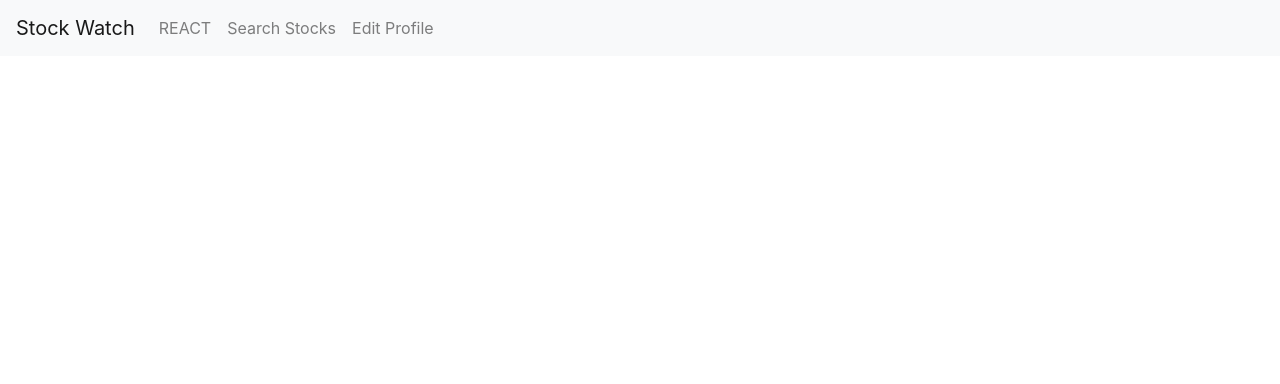
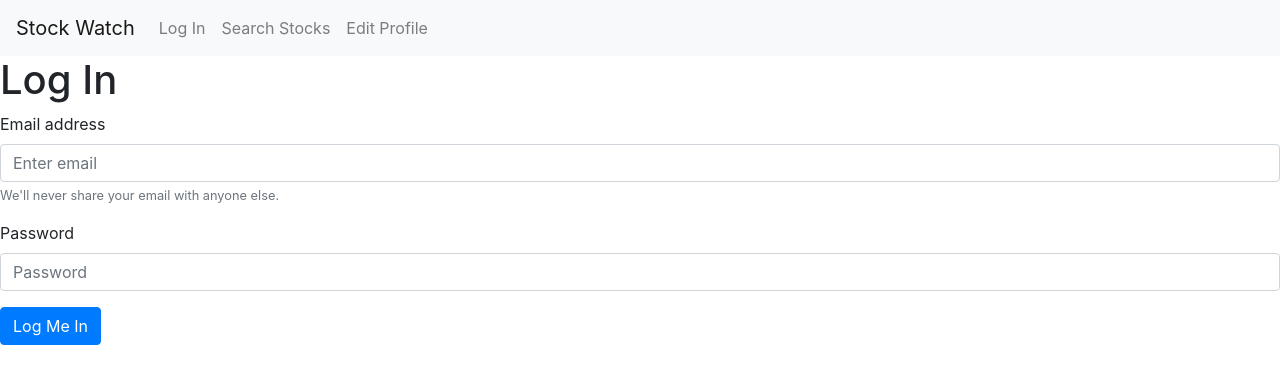
Before and after one commit to dkang003/stock-watch-app, a React (Create React App) app in the folder client/: page /login in a window 1280 px wide. Shown: the top 384 px of the page. Built offline with nearby package versions, Linux system fonts and the light colour scheme.

Commit message:
added login component

```diff
--- a/client/package.json
+++ b/client/package.json
@@ -24,5 +24,6 @@
     "not dead",
     "not ie <= 11",
     "not op_mini all"
-  ]
+  ],
+  "proxy":"http://localhost:3001"
 }
--- a/client/src/App.js
+++ b/client/src/App.js
@@ -1,13 +1,35 @@
 import React, { Component } from 'react';
-import logo from './logo.svg';
 import './App.css';
 import Layout from './components/Layout';
+import httpClient from './utilities/httpClient';
+import { Switch, Route, Redirect } from 'react-router-dom';
+import Landing from './components/Landing';
+import Login from './components/Login';
 
 class App extends Component {
+  state = {
+    currentUser: httpClient.getCurrentUser()
+  }
+
+
+  onAuthSuccess = () => {
+    this.setState({ currentUser: httpClient.getCurrentUser() });
+  }
+
+  logout = () => {
+    httpClient.logout()
+    this.setState({ currentUser: null });
+  }
+
   render() {
-    return (
-      <Layout>
-
+      return (
+      <Layout currentUser={this.state.currentUser}>
+        <Switch>
+          <Route exact path="/" component={ Landing } />
+          <Route exact path="/login" render={(props) => {
+            return <Login {...props} onLoginSuccess={this.onAuthSuccess} />
+          }} />
+        </Switch>
       </Layout>
     );
   }
--- /dev/null
+++ b/client/src/components/Landing/index.js
@@ -0,0 +1,12 @@
+import React from 'react';
+
+export default () => {
+    return(
+    <div className="jumbotron jumbotron-fluid">
+        <div className="container">
+            <h1>Stock Watch</h1>
+            <p>Keep up with all your favorite stocks!</p>
+        </div>
+    </div>
+    )
+};
--- a/client/src/components/Layout/Navbar/index.js
+++ b/client/src/components/Layout/Navbar/index.js
@@ -3,16 +3,16 @@ import { Link } from 'react-router-dom';
 
 export default({ currentUser }) => {
     return(
-        <nav class="navbar navbar-expand-lg navbar-light bg-light">
-            <a class="navbar-brand" href="#">Stock Watch</a>
-            <button class="navbar-toggler" type="button" data-toggle="collapse" data-target="#navbarNavAltMarkup" aria-controls="navbarNavAltMarkup" aria-expanded="false" aria-label="Toggle navigation">
-                <span class="navbar-toggler-icon"></span>
+        <nav className="navbar navbar-expand-lg navbar-light bg-light">
+            <a className="navbar-brand" href="#">Stock Watch</a>
+            <button className="navbar-toggler" type="button" data-toggle="collapse" data-target="#navbarNavAltMarkup" aria-controls="navbarNavAltMarkup" aria-expanded="false" aria-label="Toggle navigation">
+                <span className="navbar-toggler-icon"></span>
             </button>
-            <div class="collapse navbar-collapse" id="navbarNavAltMarkup">
-                <div class="navbar-nav">
-                    <Link className="nav-link nav-item" to="#">REACT</Link>
-                    <a class="nav-item nav-link" href="#">Search Stocks</a>
-                    <a class="nav-item nav-link" href="#">Edit Profile</a>
+            <div className="collapse navbar-collapse" id="navbarNavAltMarkup">
+                <div className="navbar-nav">
+                    <Link className="nav-link nav-item" to="/login">Log In</Link>
+                    <a className="nav-item nav-link" href="#">Search Stocks</a>
+                    <a className="nav-item nav-link" href="#">Edit Profile</a>
                 </div>
             </div>
         </nav>
--- a/client/src/components/Layout/index.js
+++ b/client/src/components/Layout/index.js
@@ -6,6 +6,7 @@ export default class Layout extends Component {
         return(
             <div>
                 <Navbar />
+                { this.props.children }
             </div>
         )
     }
--- /dev/null
+++ b/client/src/components/Login/index.js
@@ -0,0 +1,62 @@
+import React, { Component } from 'react';
+import httpClient from '../../utilities/httpClient';
+
+export default class Login extends Component {
+    state = {
+        email: "",
+        password: ""
+    }
+
+    handleChange = (e) => {
+        let { name, value } = e.target;
+        this.setState({ [name]: value });
+    }
+
+    handleSubmit = async (e) => {
+        e.preventDefault();
+        let user = await httpClient.authenticate(this.state, "/api/users/authenticate");
+        if (user) {
+            this.props.onLoginSuccess();
+            this.props.history.push("/profile");
+        } else {
+            console.log("Not An Authenticated User")
+        }
+    }
+
+    render() {
+        let { email, password } = this.state;
+
+        return(
+            <div>
+                <h1>Log In</h1>
+                <form onSubmit={this.handleSubmit}>
+                    <div className="form-group">
+                        <label htmlFor="exampleInputEmail1">Email address</label>
+                        <input
+                            type="text"
+                            name="email"
+                            className="form-control"
+                            id="exampleInputEmail1"
+                            aria-describedby="emailHelp"
+                            placeholder="Enter email"
+                            value={email}
+                            onChange={this.handleChange} />
+                        <small id="emailHelp" className="form-text text-muted">We'll never share your email with anyone else.</small>
+                    </div>
+                    <div className="form-group">
+                        <label htmlFor="exampleInputPassword1">Password</label>
+                        <input
+                        type="password"
+                        name="password"
+                        className="form-control"
+                        id="exampleInputPassword1"
+                        placeholder="Password"
+                        value={password}
+                        onChange={this.handleChange} />
+                    </div>
+                    <button type="submit" className="btn btn-primary">Log Me In</button>
+                </form>
+            </div>
+        )
+    }
+}
```
